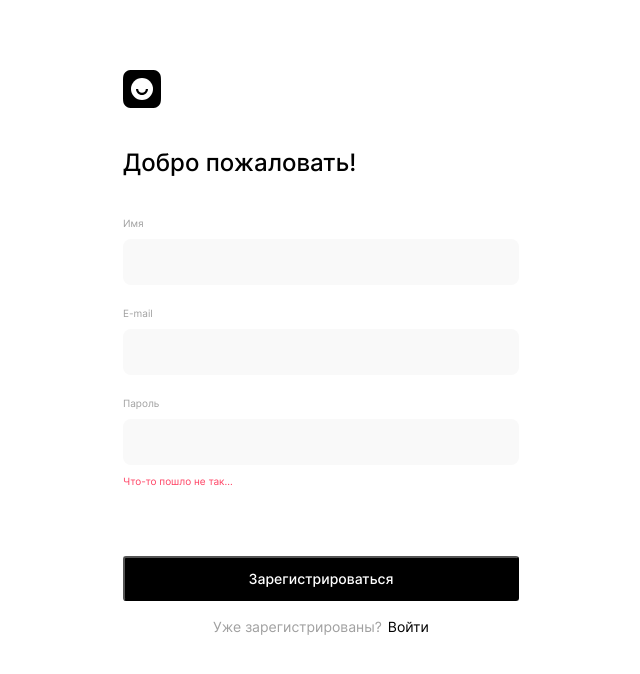
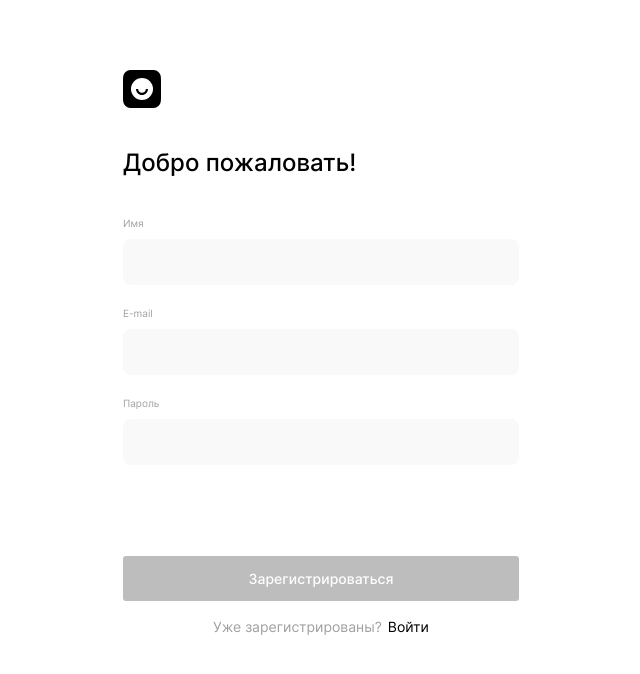
Before and after one commit to catintoner/movies-explorer-frontend, a React (Create React App) app: page /sign-up in a window 1280 px wide. Shown: the top 674 px of the page, without its empty margins (319-959 px from the left). Built offline with nearby package versions, Linux system fonts and the light colour scheme.

Commit message:
feature: add user api and validation

```diff
--- a/src/components/App.js
+++ b/src/components/App.js
@@ -71,7 +71,7 @@ function App() {
 
   function handleRegistrationSubmit(email, password, name) {
     auth.createUser(email, password, name)
-      .then((res) => {
+      .then(() => {
         history.push('/sign-in');
       })
 
--- a/src/components/profile/Profile.css
+++ b/src/components/profile/Profile.css
@@ -119,6 +119,14 @@
   opacity: .8;
 }
 
+.form__submit_type_disabled {
+  background-color: #bdbdbd;
+}
+
+.form__submit_type_disabled:hover {
+  opacity: 1;
+}
+
 .profile__exit-btn {
   text-decoration: none;
   margin: 0 auto;
--- a/src/components/profile/Profile.js
+++ b/src/components/profile/Profile.js
@@ -13,8 +13,9 @@ function Profile(props) {
 
   const [infoEdit, setInfoEdit] = React.useState(false);
 
-  const [name, setName] = React.useState(currentUser.name);
-  const [email, setEmail] = React.useState(currentUser.email);
+  const [values, setValues] = React.useState({});
+  const [errors, setErrors] = React.useState({});
+  const [isValid, setIsValid] = React.useState(false);
 
   function handleEditActivate(evt) {
     evt.preventDefault();
@@ -25,14 +26,19 @@ function Profile(props) {
     }
   }
 
-  function handleInputChange(evt, setInput) {
-    setInput(evt.target.value);
-    console.log(name, email);
+  function handleInputChange(evt) {
+    const target = evt.target;
+    const name = target.name;
+    const value = target.value;
+    setValues({ ...values, [name]: value });
+    setErrors({ ...errors, [name]: target.validationMessage });
+    setIsValid(target.closest('.profile__form').checkValidity());
   }
 
   function onSubmit(evt) {
     evt.preventDefault();
-    props.handleUpdateUserInfo({ name, email });
+    console.log(values);
+    props.handleUpdateUserInfo(values);
     setInfoEdit(false);
   }
 
@@ -62,18 +68,20 @@ function Profile(props) {
               className='form__input'
               defaultValue={currentUser.name}
               id='name_edit'
+              name='name'
               type='text'
               autoComplete='off'
               disabled={!infoEdit}
-              onChange={(evt) =>
-                handleInputChange(evt, setName)
-              }
+              onChange={handleInputChange}
+              required
+              minLength={2}
+              maxLength={30}
             >
             </input>
             <span
-              className='form__error form__error_type_hidden'
+              className={`form__error ${!errors.name && 'form__error_type_hidden'}`}
             >
-              Какая-то ошибка, например
+              {errors.name}
             </span>
           </div>
           <div className='form__field'>
@@ -86,25 +94,27 @@ function Profile(props) {
             <input
               className='form__input'
               id='email_edit'
+              name='email'
               defaultValue={currentUser.email}
               autoComplete='off'
               disabled={!infoEdit}
-              onChange={(evt) =>
-                handleInputChange(evt, setEmail)
-              }
+              onChange={handleInputChange}
+              required
+              type='email'
             >
             </input>
             <span
-              className='form__error form__error_type_hidden'
+              className={`form__error ${!errors.email && 'form__error_type_hidden'}`}
             >
-              Какая-то ошибка, например
+              {errors.email}
             </span>
           </div>
           <input
-            className={`form__submit ${infoEdit && 'form__submit_type_active'}`}
+            className={`form__submit ${infoEdit && 'form__submit_type_active'} ${(!isValid && infoEdit) && 'form__submit_type_disabled'}`}
             type={!infoEdit ? 'button' : 'submit'}
             value='Редактировать'
             onClick={!infoEdit ? handleEditActivate : null}
+            disabled={!infoEdit ? false : (!isValid ? true : false)}
           >
           </input>
         </form>
--- a/src/components/register/Register.js
+++ b/src/components/register/Register.js
@@ -9,9 +9,16 @@ function Register(props) {
 
   const [name, setName] = React.useState('');
 
+  const [error, setError] = React.useState({});
+  const [isValidName, setIsValidName] = React.useState(false);
 
-  function handleInputChange(evt, setInput) {
-    setInput(evt.target.value);
+  function handleInputChange(evt) {
+    const target = evt.target;
+    const name = target.name;
+    const value = target.value;
+    setName(value);
+    setError({ [name]: target.validationMessage });
+    setIsValidName(target.closest('.sign-form__container').checkValidity());
   }
 
   return (
@@ -23,8 +30,8 @@ function Register(props) {
       footerLink='/sign-in'
       footerLinkName='Войти'
       onSubmit={props.onSubmit}
-      handleInputChange={handleInputChange}
       name={name}
+      validName={isValidName}
     >
       <label
         htmlFor='sign-name'
@@ -36,12 +43,16 @@ function Register(props) {
         className='sign-form__input'
         type='text'
         id='sign-name'
+        name='name'
         autoComplete='off'
-        onChange={(evt) => handleInputChange(evt, setName)}
+        onChange={handleInputChange}
+        required
+        minLength={2}
+        maxLength={30}
       >
       </input>
-      <span className='sign-form__error sign-form__error_type_hidden'>
-        Что-то пошло не так...
+      <span className={`sign-form__error ${!error.name && 'sign-form__error_type_hidden'}`}>
+        {error.name}
       </span>
     </SignForm>
   )
--- a/src/components/signForm/SignForm.css
+++ b/src/components/signForm/SignForm.css
@@ -106,6 +106,15 @@
   opacity: .8;
 }
 
+.sign-form__submit_type_disabled {
+  background-color: #bdbdbd;
+  border: none;
+}
+
+.sign-form__submit_type_disabled:hover {
+  opacity: 1;
+}
+
 .sign__footer {
   margin: 0 0 70px;
   align-self: center;
--- a/src/components/signForm/SignForm.js
+++ b/src/components/signForm/SignForm.js
@@ -6,20 +6,26 @@ import './SignForm.css';
 
 function SignForm(props) {
 
-  const [password, setPassword] = React.useState('');
-  const [email, setEmail] = React.useState('');
+  const [values, setValues] = React.useState({});
+  const [errors, setErrors] = React.useState({});
+  const [isValid, setIsValid] = React.useState(false);
 
-  function handleInputChange(evt, setInput) {
-    setInput(evt.target.value);
+  function handleInputChange(evt) {
+    const target = evt.target;
+    const name = target.name;
+    const value = target.value;
+    setValues({ ...values, [name]: value });
+    setErrors({ ...errors, [name]: target.validationMessage });
+    setIsValid(target.closest('.sign-form__container').checkValidity());
   }
 
   function handleSubmit(evt) {
     evt.preventDefault();
 
     if (props.name) {
-      props.onSubmit(email, password, props.name);
+      props.onSubmit(values.email, values.password, props.name);
     } else {
-      props.onSubmit(email, password);
+      props.onSubmit(values.email, values.password);
     }
   }
 
@@ -49,12 +55,14 @@ function SignForm(props) {
             className='sign-form__input'
             type='email'
             id='sign-email'
+            name='email'
             autoComplete='off'
-            onChange={(evt) => handleInputChange(evt, setEmail)}
+            onChange={handleInputChange}
+            required
           >
           </input>
-          <span className='sign-form__error sign-form__error_type_hidden'>
-            Что-то пошло не так...
+          <span className={`sign-form__error ${!errors.email && 'sign-form__error_type_hidden'}`}>
+            {errors.email}
           </span>
           <label
             htmlFor='sign-password'
@@ -66,17 +74,20 @@ function SignForm(props) {
             className='sign-form__input'
             type='password'
             id='sign-password'
+            name='password'
             autoComplete='off'
-            onChange={(evt) => handleInputChange(evt, setPassword)}
+            onChange={handleInputChange}
+            required
           >
           </input>
-          <span className={`sign-form__error ${props.lastInputErrorClass}`}>
-            Что-то пошло не так...
+          <span className={`sign-form__error ${props.lastInputErrorClass} ${!errors.password && 'sign-form__error_type_hidden'}`}>
+            {errors.password}
           </span>
           <input
-            className='sign-form__submit'
+            className={`sign-form__submit ${(!isValid && !props.validName) ? 'sign-form__submit_type_disabled' : ''}`}
             type='submit'
             value={props.submitName}
+            disabled={(!isValid && !props.validName) && true}
           >
           </input>
         </form>
```
Also changed, not shown: src/utils/ValidationInput.js (added, +18 -0 lines).
